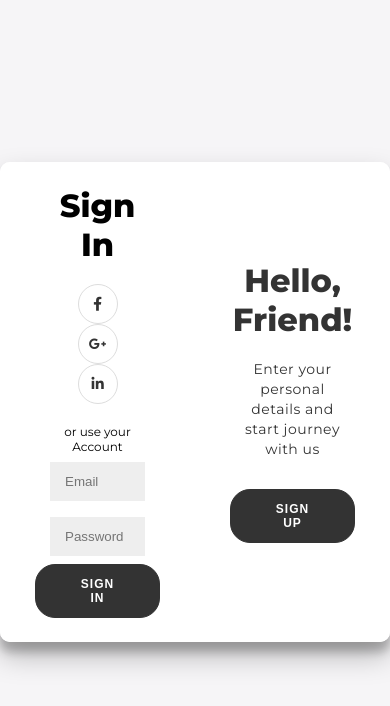
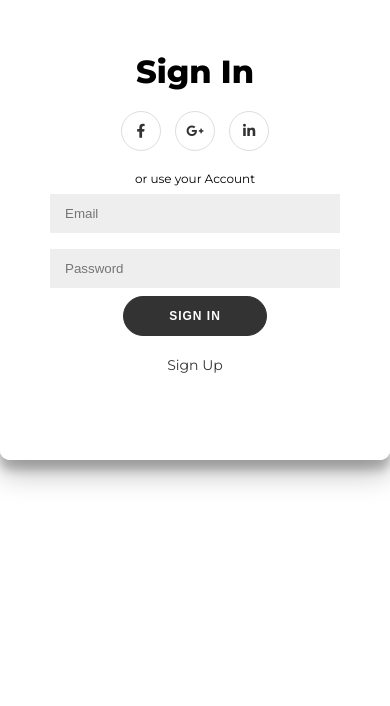
Before and after one commit to Sanjivchy/html-components-collections, a plain HTML site: page forms/form1/index.html in a window 390 px wide. Drawn offline with Linux system fonts and the light colour scheme.

Commit message:
form1 res

```diff
--- a/forms/form1/index.html
+++ b/forms/form1/index.html
@@ -6,7 +6,7 @@
     <meta name="viewport" content="width=device-width, initial-scale=1.0">
     <link rel="stylesheet" href="style.css">
     <link rel="stylesheet" href="https://pro.fontawesome.com/releases/v5.10.0/css/all.css" integrity="sha384-AYmEC3Yw5cVb3ZcuHtOA93w35dYTsvhLPVnYs9eStHfGJvOvKxVfELGroGkvsg+p" crossorigin="anonymous"/>
-    <title>Login Form</title>
+    <title>Login Form1</title>
 </head>
 <body>
     <div class="container" id="container">
@@ -23,10 +23,12 @@
                 <input type="email" placeholder="Email">
                 <input type="password" name="" placeholder="Password">
                 <button>Sign Up</button>
+                <a href="#" class="mblbtn" id=signBtn1>Sign In</a>
+
             </form>
         </div>
 
-        <div class="form-container sign-in-container">
+        <div class="form-container sign-in-container " id="formContainer">
            <form action="#">
                 <h1>Sign In</h1>
                 <div class="social-container">
@@ -38,6 +40,8 @@
                <input type="email" placeholder="Email">
                 <input type="password" name="" placeholder="Password">
                 <button>Sign In</button>
+                <a href="#" class="mblbtn" id=signBtn>Sign Up</a>
+
             </form>
         </div>
         <div class="overlay-container">
--- a/forms/form1/main.js
+++ b/forms/form1/main.js
@@ -1,6 +1,10 @@
 const signUpButton = document.getElementById('signUp');
 const signInButton = document.getElementById('signIn');
 const container = document.getElementById('container');
+const signbtnMbl = document.getElementById('signBtn');
+const signbtnMbl2 = document.getElementById('signBtn1');
+
+const formContainer = document.getElementById('formContainer')
 
 signUpButton.addEventListener('click', () => {
 	container.classList.add("right-panel-active");
@@ -9,3 +13,16 @@ signUpButton.addEventListener('click', () => {
 signInButton.addEventListener('click', () => {
 	container.classList.remove("right-panel-active");
 });
+
+
+signbtnMbl.addEventListener("click", () => {
+	toggle();
+  });
+  signbtnMbl2.addEventListener("click", () => {
+	toggle();
+  });
+
+
+function toggle() {
+  formContainer.classList.toggle("sign-mbl");
+}
--- a/forms/form1/style.css
+++ b/forms/form1/style.css
@@ -94,7 +94,7 @@ input {
 }
 
 .container {
-	background-color: #fff;
+	background-color:#fff;
 	border-radius: 10px;
   	box-shadow: 0 14px 28px rgba(0,0,0,0.25),
 			0 10px 10px rgba(0,0,0,0.22);
@@ -147,7 +147,10 @@ input {
 		z-index: 5;
 	}
 }
+.mblbtn{
+	display: none;
 
+}
 .overlay-container {
 	position: absolute;
 	top: 0;
@@ -215,6 +218,7 @@ input {
 
 .social-container {
 	margin: 20px 0;
+	cursor: pointer;
 }
 
 .social-container a {
@@ -231,3 +235,37 @@ input {
 .social-container a:hover{
     opacity: .7;
 }
+
+
+@media only screen and (max-width: 600px) {
+	body {
+
+	  background-color: #FFF;
+	  height: 100%;
+	}
+
+	.sign-in-container {
+		width: 100%;
+	}
+	.mblbtn{
+		display: block;
+		margin-top: 20px;
+
+	}
+	.sign-mbl{
+		z-index: -4;
+	}
+	.sign-up-container {
+		left: 0;
+		width: 100%;
+		opacity: 1;
+		z-index: 1;
+	}
+	.overlay-container {
+		display: none;
+	}
+	form a span{
+		color: red;
+	}
+
+  }
```
